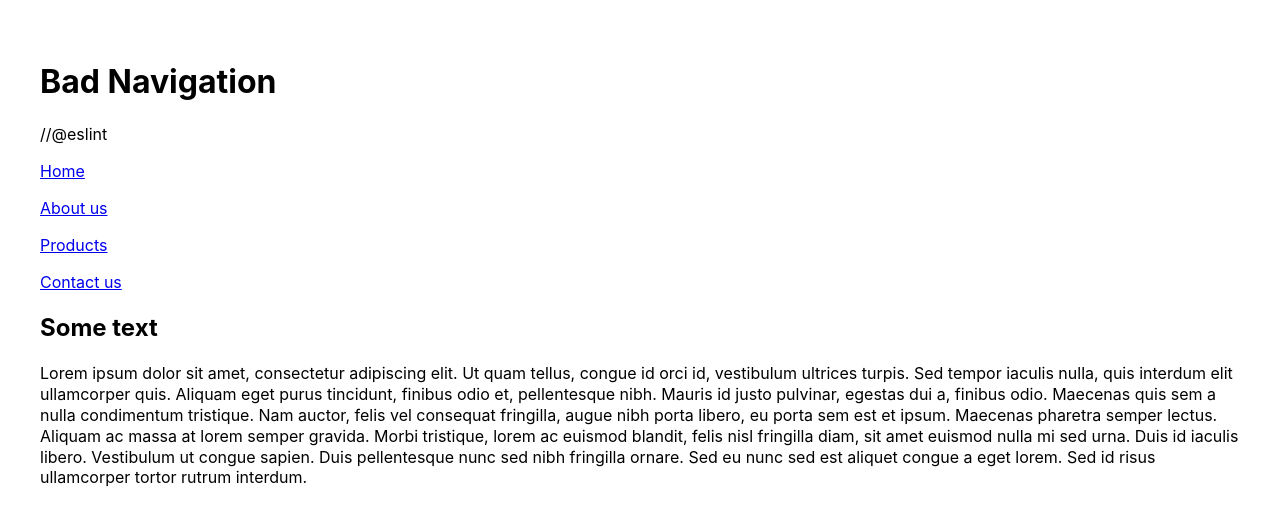
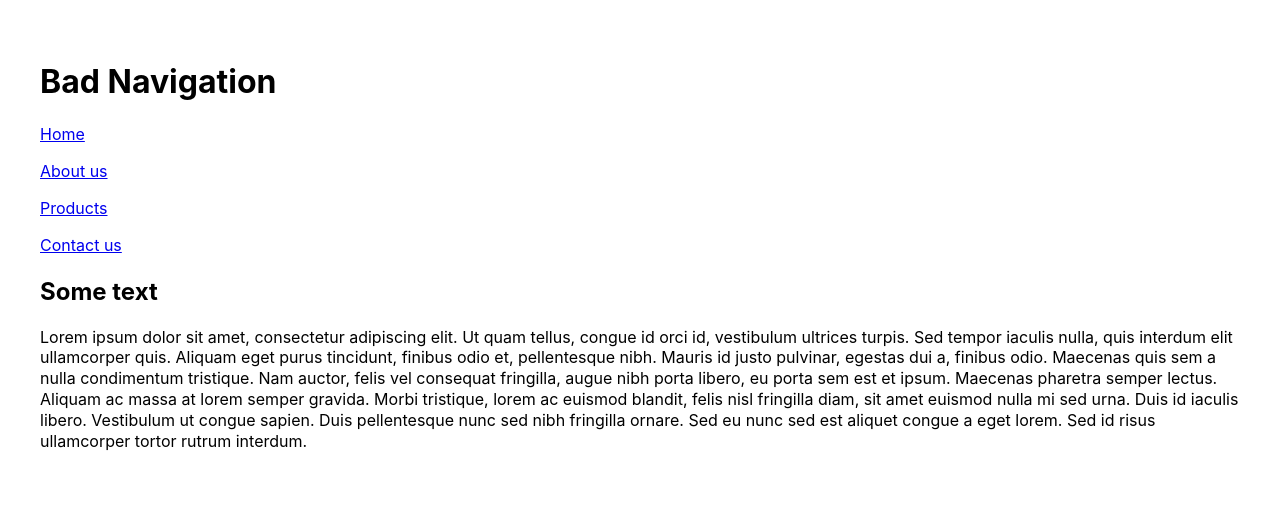
Before and after one commit to stuartthull/accessibility-session, a React (Create React App) app: page /bad-navigation in a window 1280 px wide. Shown: the top 522 px of the page. Built offline with nearby package versions, Linux system fonts and the light colour scheme.

Commit message:
second push of pages

```diff
--- a/src/pages/bad-navigation.jsx
+++ b/src/pages/bad-navigation.jsx
@@ -4,7 +4,6 @@ function BadNavigation() {
     return (
         <Fragment>
             <h1 aria-hidden="true">Bad Navigation</h1>
-            //@eslint
             <p><a href="#">Home</a></p>
 
             <p><a href="#">About us</a></p>
```
